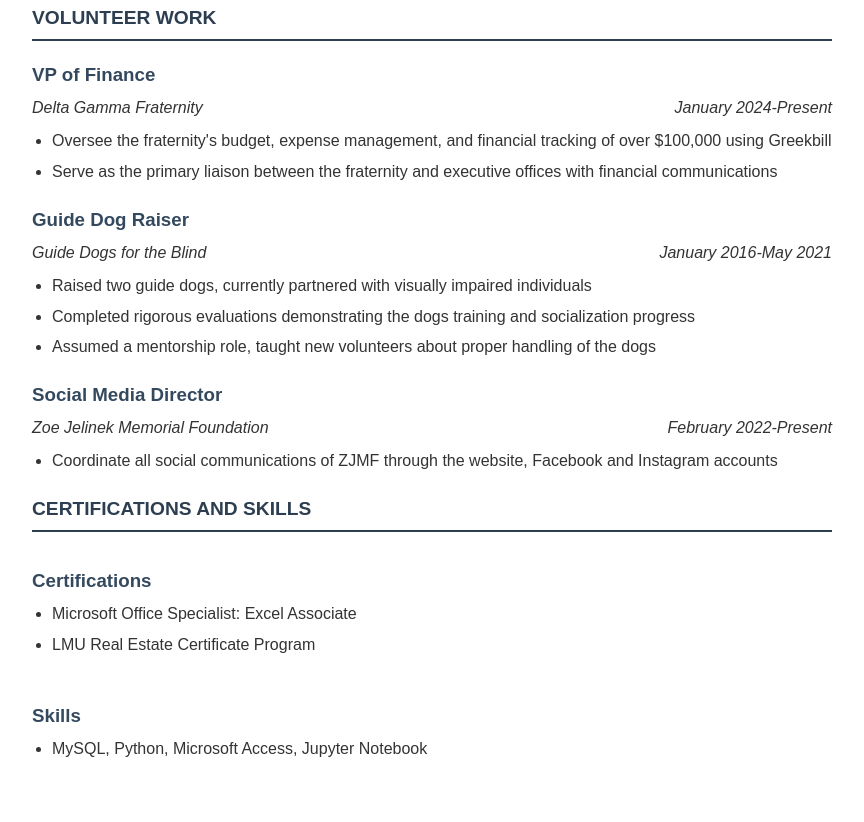
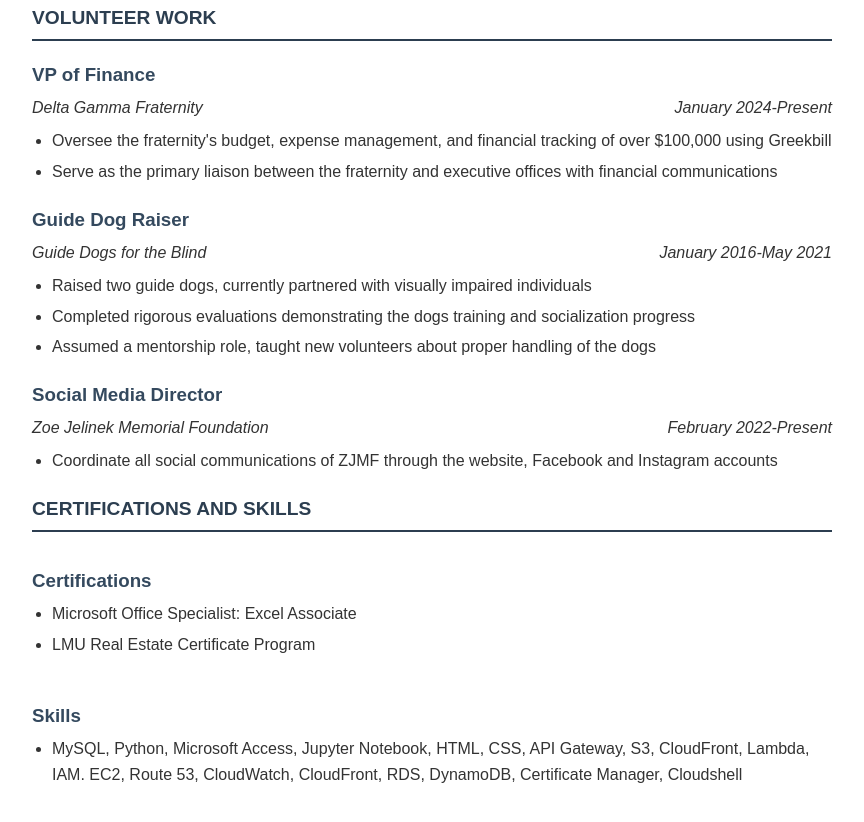
Before and after one commit to andietometsko/cloud_resume_frontend, a plain HTML site: page index.html in a window 1280 px wide. Shown: the part 856-1678 px from the top of the page, without its empty margins (208-1072 px from the left). Before the commit the page ends 1653 px from the top, so only its background shows below. Drawn offline with Linux system fonts and the light colour scheme; no server answers.

Commit message:
Add files via upload

```diff
--- a/index.html
+++ b/index.html
@@ -210,7 +210,7 @@
             <div class="skills-group">
                 <h3>Skills</h3>
                 <ul>
-                    <li>MySQL, Python, Microsoft Access, Jupyter Notebook</li>
+                    <li>MySQL, Python, Microsoft Access, Jupyter Notebook, HTML, CSS, API Gateway, S3, CloudFront, Lambda, IAM. EC2, Route 53, CloudWatch, CloudFront, RDS, DynamoDB, Certificate Manager, Cloudshell </li>
                 </ul>
             </div>
         </div>
```
